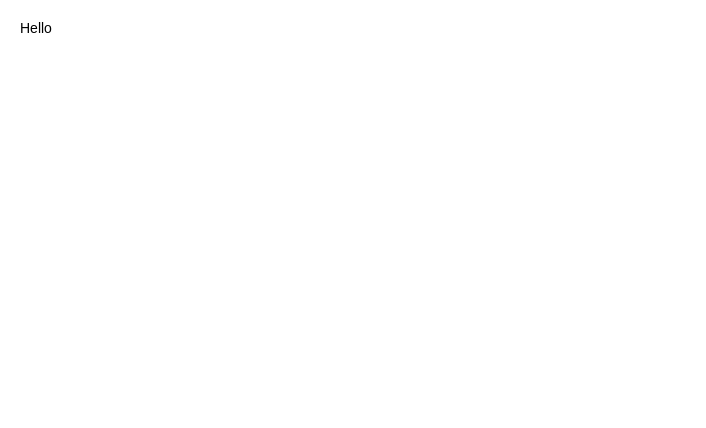
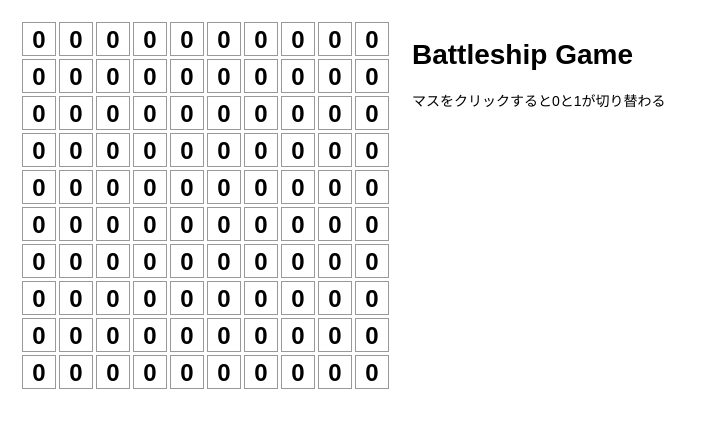
Before and after one commit to imamuray/battleship-ui, a React (Create React App) app: page / in a window 1280 px wide. Shown: the top 428 px of the page, without its empty margins (0-706 px from the left). Built offline with nearby package versions, Linux system fonts and the light colour scheme.

Commit message:
盤面を表示できるようにした

```diff
--- a/src/Game.tsx
+++ b/src/Game.tsx
@@ -1,11 +1,40 @@
-import React from 'react';
+import React, { useState } from 'react';
 import './Game.css';
 
+function Square() {
+  const [isOn, setIsOn] = useState(false);
+
+  return (
+    <button className="square"
+      onClick={() => setIsOn(!isOn)}>
+      {isOn ? "1" : "0"}
+    </button>
+  );
+}
+
+function Board() {
+  const size = 10;
+  const row = Array(size).fill(<td><Square /></td>);
+  const squares = Array(size).fill(<tr>{row}</tr>)
+  return (
+    <>
+      <table>{squares}</table>
+    </>
+  );
+}
 
 function Game() {
   return (
     <div className="game">
-      Hello
+      <div className="game-board">
+        <Board />
+      </div>
+      <div className="game-info">
+        <h1>Battleship Game</h1>
+        <p>
+          マスをクリックすると0と1が切り替わる
+        </p>
+      </div>
     </div>
   );
 }
```
